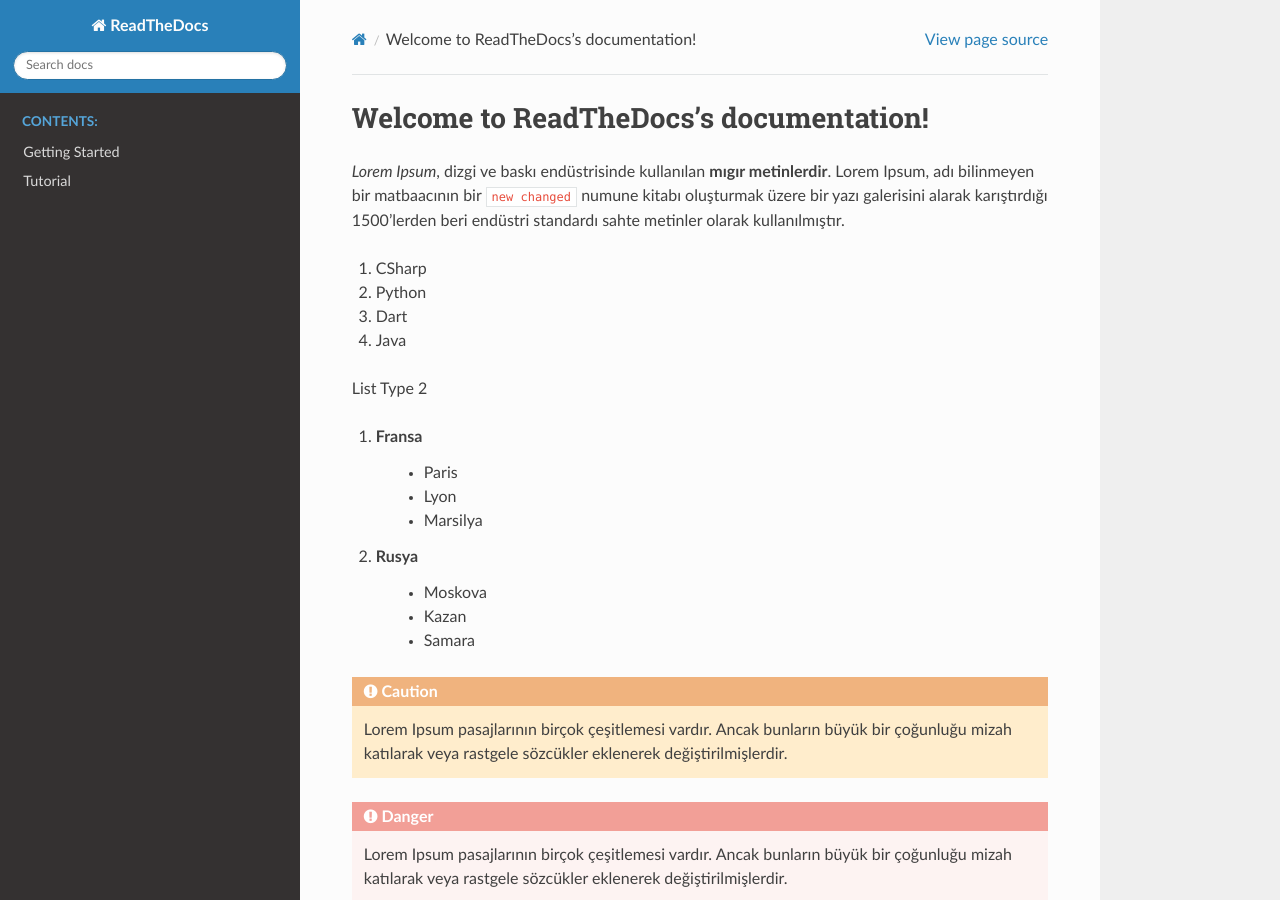
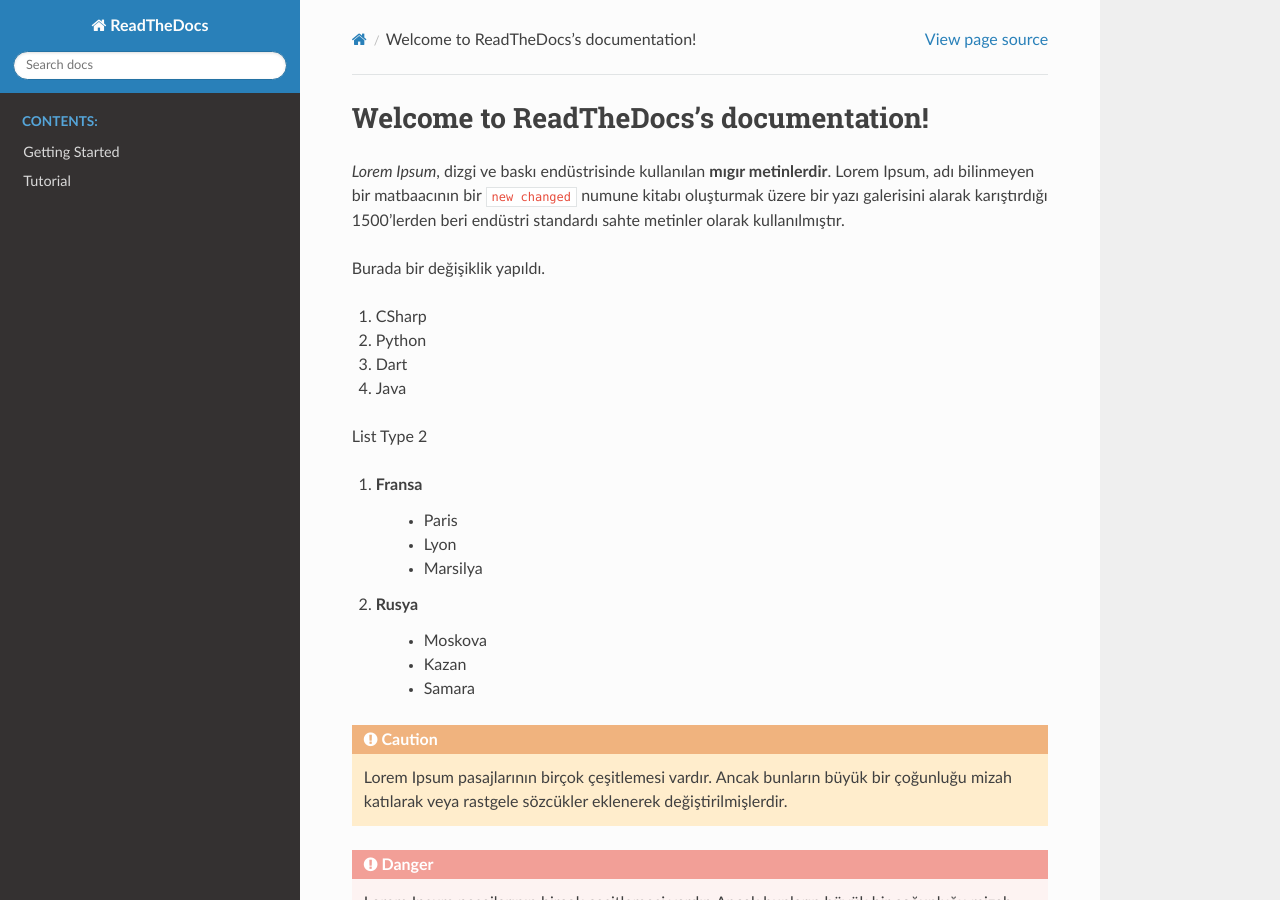
Before and after one commit to mustafadikyar/readthedocs-implementation, a Sphinx documentation site: the page built from source/index.rst, in a window 1280 px wide and 900 px high. Built offline with Sphinx 7.4.7 and the Read the Docs theme 2.0.0, drawn with Linux system fonts in a browser that asks for light colours.

Commit message:
A simple change was made.

```diff
--- a/source/index.rst
+++ b/source/index.rst
@@ -10,6 +10,9 @@
 Lorem Ipsum, adı bilinmeyen bir matbaacının bir ``new changed`` numune kitabı oluşturmak
 üzere bir yazı galerisini alarak karıştırdığı 1500'lerden beri endüstri standardı
 sahte metinler olarak kullanılmıştır.
+
+
+Burada bir değişiklik yapıldı.
 
 #. CSharp
 #. Python
```
